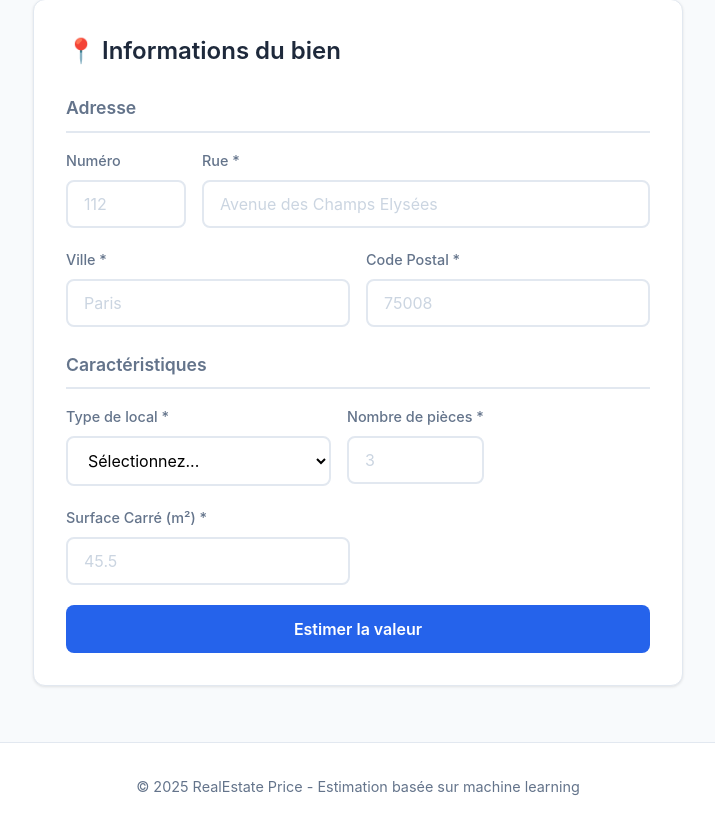
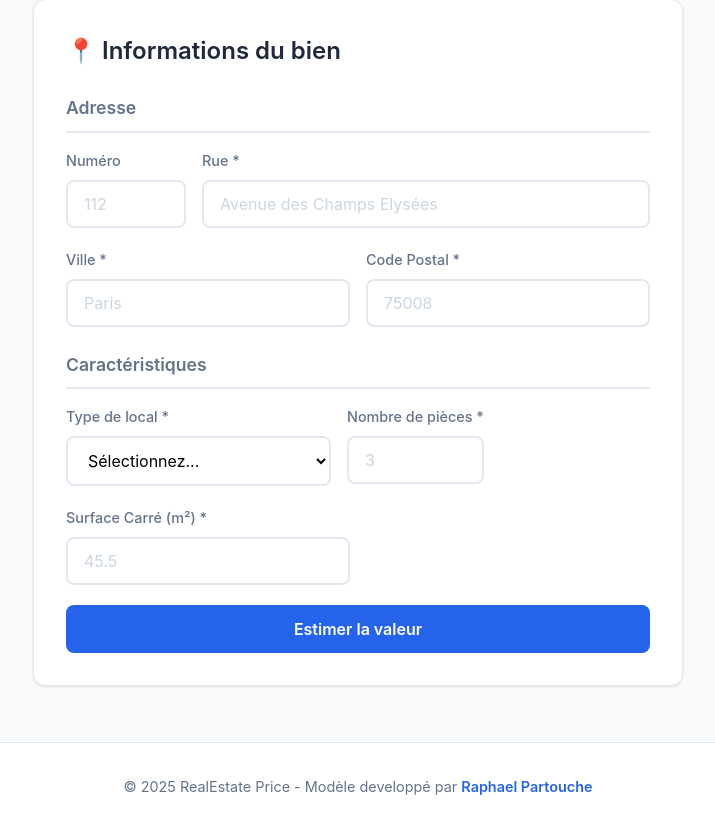
Before and after one commit to RP-13-p/RealEstate_Price, a React (Vite) app in the folder frontend/: page / in a window 1280 px wide. Shown: the part 233-1063 px from the top of the page, without its empty margins (282-997 px from the left). Built offline with nearby package versions, Linux system fonts and the light colour scheme.

Commit message:
One of the last

```diff
--- a/frontend/src/App.css
+++ b/frontend/src/App.css
@@ -293,6 +293,18 @@ footer {
   border-top: 1px solid var(--border);
 }
 
+footer a {
+  color: var(--primary);
+  text-decoration: none;
+  font-weight: 600;
+  transition: color 0.2s;
+}
+
+footer a:hover {
+  color: var(--primary-hover);
+  text-decoration: underline;
+}
+
 /* Animations */
 @keyframes fadeIn {
   from {
--- a/frontend/src/App.jsx
+++ b/frontend/src/App.jsx
@@ -233,7 +233,7 @@ function App() {
         {/* Résultat */}
         {prediction && (
           <section className="card result-card" id="result">
-            <h2>📊 Estimation</h2>
+            <h2>Estimation</h2>
             <div className="result-content">
               <div className="result-value">
                 <span className="result-label">Valeur estimée:</span>
@@ -248,7 +248,12 @@ function App() {
       </div>
 
       <footer>
-        <p>© 2025 RealEstate Price - Estimation basée sur machine learning</p>
+        <p>
+          © 2025 RealEstate Price - Modèle developpé par{' '}
+          <a href="https://portofolio-partouche-pi.vercel.app/" target="_blank" rel="noopener noreferrer">
+            Raphael Partouche
+          </a>
+        </p>
       </footer>
     </div>
   )
```
